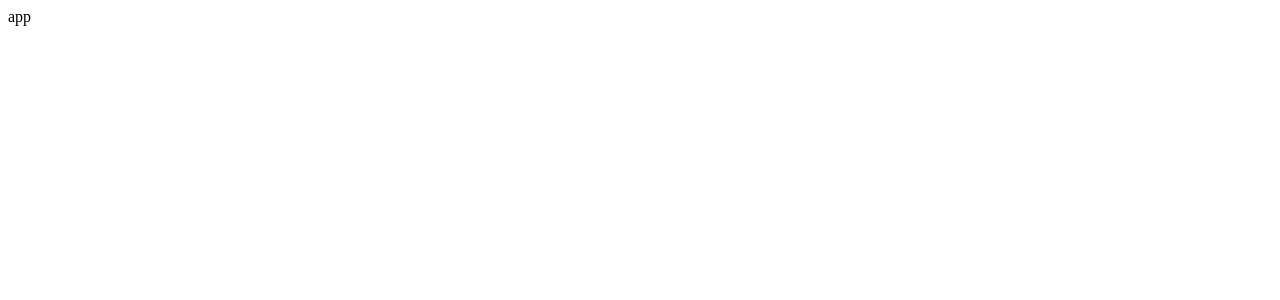
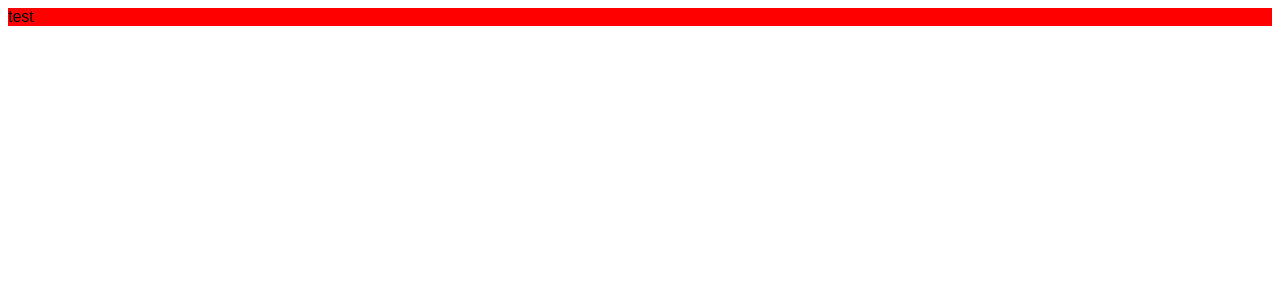
Before and after one commit to CorwinMoyne/poppulo, a React app: page / in a window 1280 px wide. Shown: the top 300 px of the page. Built offline with nearby package versions, Linux system fonts and the light colour scheme.

Commit message:
feat: add styled components styled system and box component

```diff
--- a/package.json
+++ b/package.json
@@ -25,6 +25,8 @@
     "@types/jest": "^27.4.1",
     "@types/react": "^18.0.8",
     "@types/react-dom": "^18.0.0",
+    "@types/styled-components": "^5.1.25",
+    "@types/styled-system": "^5.1.15",
     "@types/webpack": "^5.28.0",
     "@types/webpack-dev-server": "^4.7.2",
     "@typescript-eslint/eslint-plugin": "^5.21.0",
@@ -52,7 +54,9 @@
     "@reduxjs/toolkit": "^1.8.1",
     "react": "^18.1.0",
     "react-dom": "^18.1.0",
-    "react-redux": "^8.0.1"
+    "react-redux": "^8.0.1",
+    "styled-components": "^5.3.5",
+    "styled-system": "^5.1.5"
   },
   "husky": {
     "hooks": {
--- a/src/App.tsx
+++ b/src/App.tsx
@@ -1,9 +1,14 @@
 import * as React from "react";
+import { Box } from "./components/styles/Box";
 
 interface Props {}
 
 const App: React.FunctionComponent<Props> = () => {
-  return <div>app</div>;
+  return (
+    <div>
+      <Box bg="red">test</Box>
+    </div>
+  );
 };
 
 export default App;
--- /dev/null
+++ b/src/GlobalStyles.ts
@@ -0,0 +1,17 @@
+import { createGlobalStyle } from "styled-components";
+import { ThemeType } from "./theme";
+
+interface Props {
+  theme: ThemeType;
+}
+
+export const GlobalStyle = createGlobalStyle<Props>`
+  * {
+    box-sizing: border-box;
+  }
+
+  body {
+    color: ${(props) => props.theme.colors.foreground};
+    font-family: ${(props) => props.theme.fontFamily};
+  }
+`;
--- /dev/null
+++ b/src/components/styles/Box.tsx
@@ -0,0 +1,49 @@
+import styled from "styled-components";
+import {
+  background,
+  BackgroundProps,
+  border,
+  BorderProps,
+  boxShadow,
+  BoxShadowProps,
+  color,
+  ColorProps,
+  flexbox,
+  FlexboxProps,
+  layout,
+  LayoutProps,
+  position,
+  PositionProps,
+  shadow,
+  ShadowProps,
+  space,
+  SpaceProps,
+} from "styled-system";
+
+interface Props
+  extends ColorProps,
+    LayoutProps,
+    SpaceProps,
+    FlexboxProps,
+    BorderProps,
+    ShadowProps,
+    BoxShadowProps,
+    PositionProps,
+    BackgroundProps {
+  display?: string;
+}
+
+export const Box = styled.div<Props>`
+  user-select: none;
+  display: ${(props) => props.display || "flex"};
+
+  ${color};
+  ${layout};
+  ${space};
+  ${flexbox};
+  ${border};
+  ${shadow};
+  ${boxShadow};
+  ${position};
+  ${background};
+`;
--- a/src/index.tsx
+++ b/src/index.tsx
@@ -1,16 +1,22 @@
 import React from "react";
 import { createRoot } from "react-dom/client";
 import { Provider } from "react-redux";
+import { ThemeProvider } from "styled-components";
 import App from "./App";
 import { store } from "./app/store";
+import { GlobalStyle } from "./GlobalStyles";
+import { theme } from "./theme";
 
 const container = document.getElementById("root")!;
 const root = createRoot(container);
 
 root.render(
   <React.StrictMode>
-    <Provider store={store}>
-      <App />
-    </Provider>
+    <ThemeProvider theme={theme}>
+      <Provider store={store}>
+        <GlobalStyle />
+        <App />
+      </Provider>
+    </ThemeProvider>
   </React.StrictMode>
 );
--- /dev/null
+++ b/src/theme.ts
@@ -0,0 +1,22 @@
+export const theme = {
+  fontFamily: "'Poppins', sans-serif",
+  fontSizes: [8, 10, 12, 14, 16, 20, 24, 32, 40, 48],
+  iconSizes: [20, 40, 60, 80, 100],
+  space: [0, 4, 8, 16, 32, 64, 128, 256],
+  breakpoints: ["600px", "900px", "1200px", "1536px"],
+  colors: {
+    primary: "#3a4656",
+    secondary: "#ffbb00",
+    foreground: "ffffff",
+    error: "#FF6347",
+    success: "#199f2c",
+    info: "#299EB2",
+  },
+  shadows: {
+    sm: "0px 1px 0px 0px rgb(0, 0, 0, 0.54)",
+    md: "4px 4px 4px 0px rgba(0,0,0,0.54)",
+    lg: "6px 6px 6px 0px rgba(0,0,0,0.54)",
+  },
+};
+
+export type ThemeType = typeof theme;
```
Also changed, not shown: 1 other file (tests, documents, lock files or other folders).
